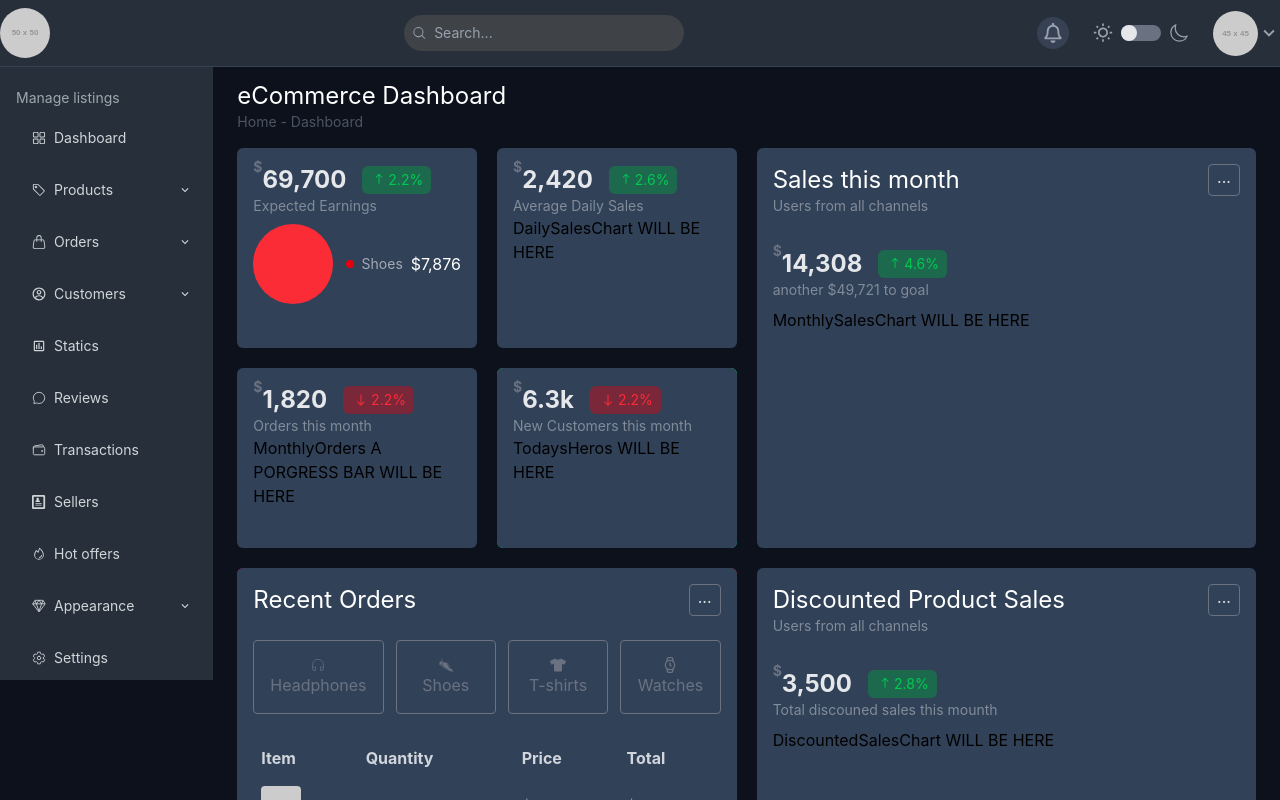
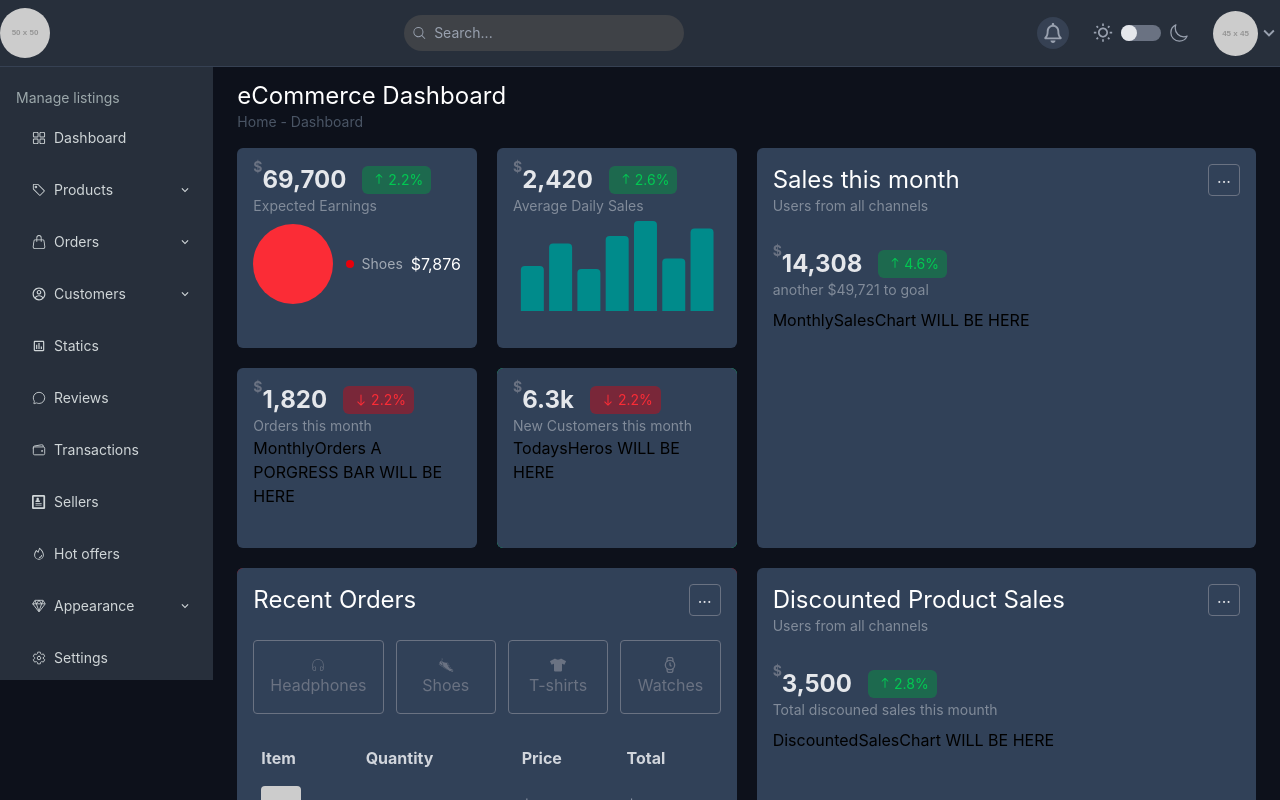
Before and after one commit to nimanek/dashboard, a React (Vite) app: page / in a window 1280 px wide. Shown: the top 800 px of the page. Built offline with nearby package versions, Linux system fonts and the light colour scheme.

Commit message:
install recharts and made DailySales component dynamic

```diff
--- a/package.json
+++ b/package.json
@@ -14,6 +14,7 @@
     "react": "^19.2.6",
     "react-dom": "^19.2.6",
     "react-icons": "^5.6.0",
+    "recharts": "^3.8.1",
     "tailwindcss": "^4.3.0"
   },
   "devDependencies": {
--- a/src/components/statCardDownData/DailySales.tsx
+++ b/src/components/statCardDownData/DailySales.tsx
@@ -1,9 +1,26 @@
+import { BarChart, Bar, ResponsiveContainer } from "recharts"
+
+export const DailySalesChart = () => {
 
 
-export const DailySalesChart = () => {
+  const data = [
+    {value: 30},
+    {value: 45},
+    {value: 28},
+    {value: 50},
+    {value: 60},
+    {value: 35},
+    {value: 55}
+]
+
+
   return (
     <div>
-        DailySalesChart WILL BE HERE
+        <ResponsiveContainer width="100%" height={100} >
+          <BarChart data={data}>
+            <Bar dataKey="value" fill="darkcyan" radius={[4,4,0,0]}/>
+          </BarChart>
+        </ResponsiveContainer>
     </div>
   )
 }
```
Also changed, not shown: 1 other file (tests, documents, lock files or other folders).
